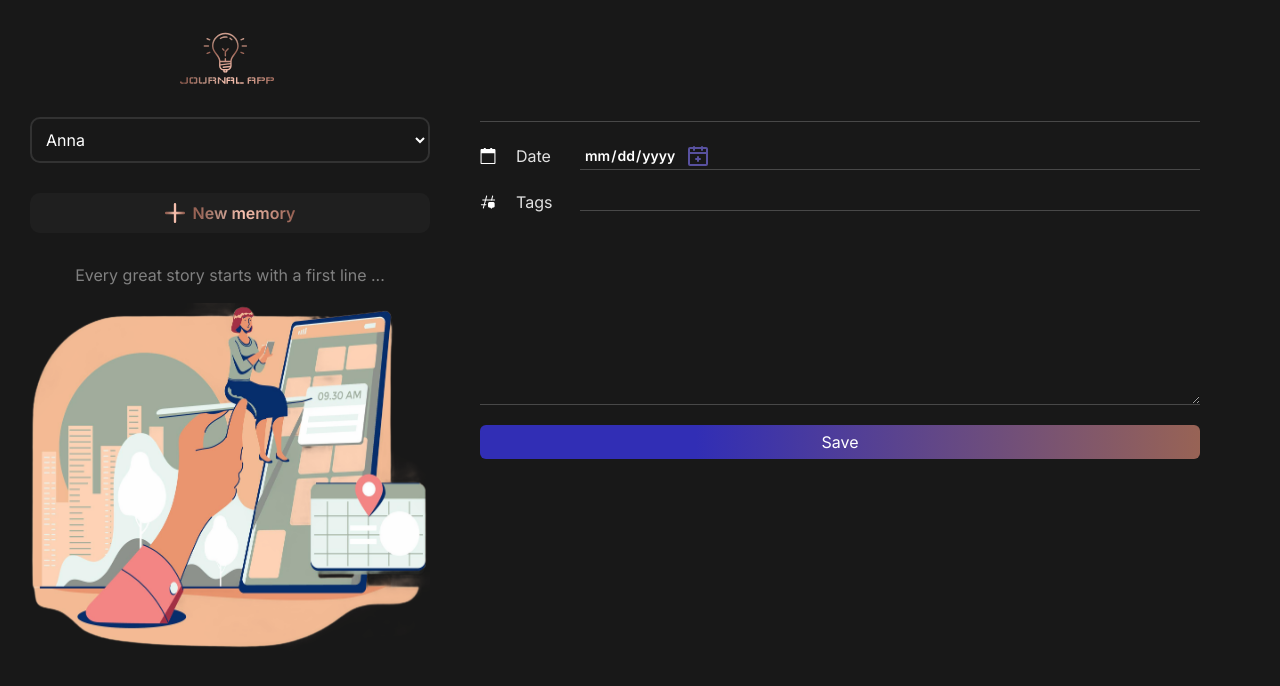
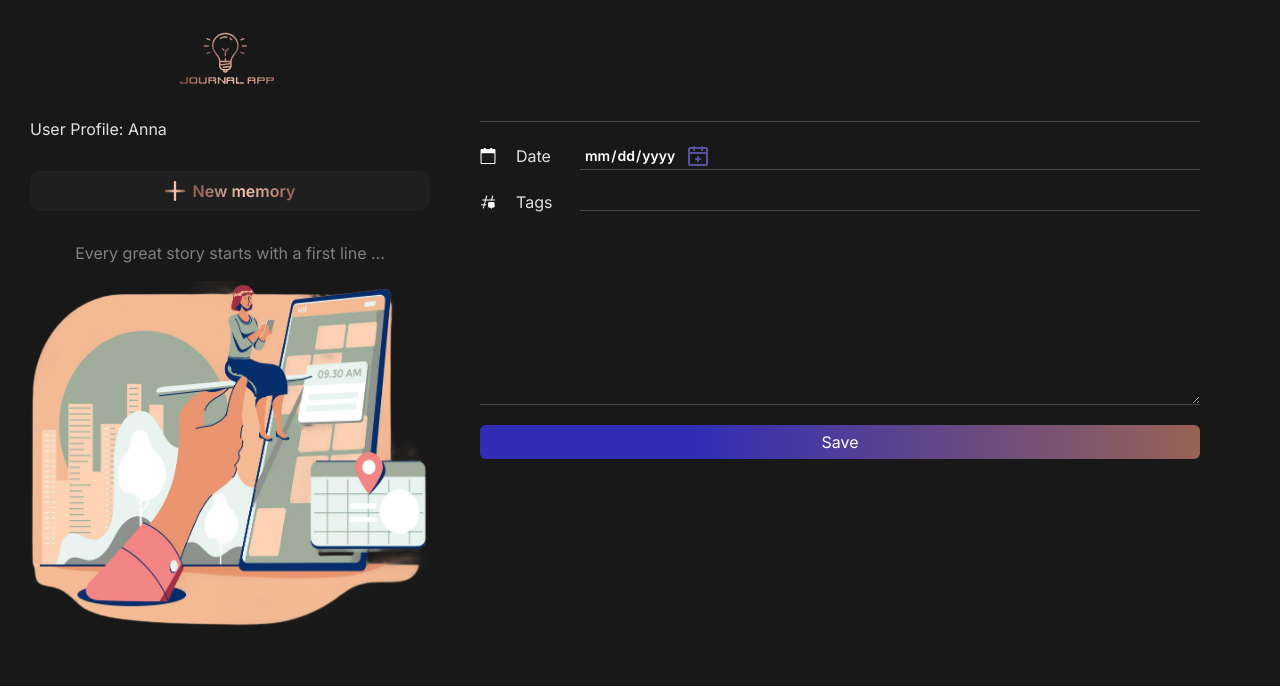
Before and after one commit to akutuzova11/react-journal-app, a React (Vite) app: page / in a window 1280 px wide. Shown: the top 686 px of the page. Built offline with nearby package versions, Linux system fonts and the light colour scheme.

Commit message:
replace select and option elements with div tags for custom dropdown styling and implement  dropdown closure on clicks outside the component

```diff
--- a/src/components/SelectUser/SelectUser.jsx
+++ b/src/components/SelectUser/SelectUser.jsx
@@ -1,23 +1,47 @@
-import { useContext } from "react";
+import { useContext, useEffect, useRef, useState } from "react";
 import { UserContext } from "../../context/userContext";
 import styles from "./SelectUser.module.css";
 
 export const SelectUser = () => {
   const { userId, setUserId } = useContext(UserContext);
+  const [isOpen, setIsOpen] = useState(false);
+  const dropdownRef = useRef(null);
 
-  const changeUser = (event) => {
-    setUserId(Number(event.target.value));
+  const toggleDown = () => setIsOpen(!isOpen);
+
+  const changeUser = (id) => {
+    setUserId(id);
+    setIsOpen(false);
   };
+
+  useEffect(() => {
+    const handleClickOutside = (event) => {
+      if (dropdownRef.current && !dropdownRef.current.contains(event.target)) {
+        setIsOpen(false);
+      }
+    };
+    document.addEventListener("mousedown", handleClickOutside);
+    return () => document.removeEventListener("mousedown", handleClickOutside);
+  }, []);
+
+  const selectedUser =
+  userId === 1 ? "User Profile: Anna" : "User Profile: Mark";
+
   return (
-    <select
-      className={styles["select"]}
-      name="user"
-      value={userId}
-      id="user"
-      onChange={changeUser}
-    >
-      <option value="1">Anna</option>
-      <option value="2">Mark</option>
-    </select>
+    <div className={styles["custom-dropdown"]} ref={dropdownRef}>
+      <div className={styles["selected"]} onClick={toggleDown}>
+        {selectedUser}
+      </div>
+      {isOpen && (
+        <div className={styles["dropdown-options"]}>
+          <div className={styles["option"]} onClick={() => changeUser(1)}>
+            Anna
+          </div>
+          <div className={styles["option"]} onClick={() => changeUser(2)}>
+            Mark
+          </div>
+        </div>
+      )}
+    </div>
   );
 };
```
